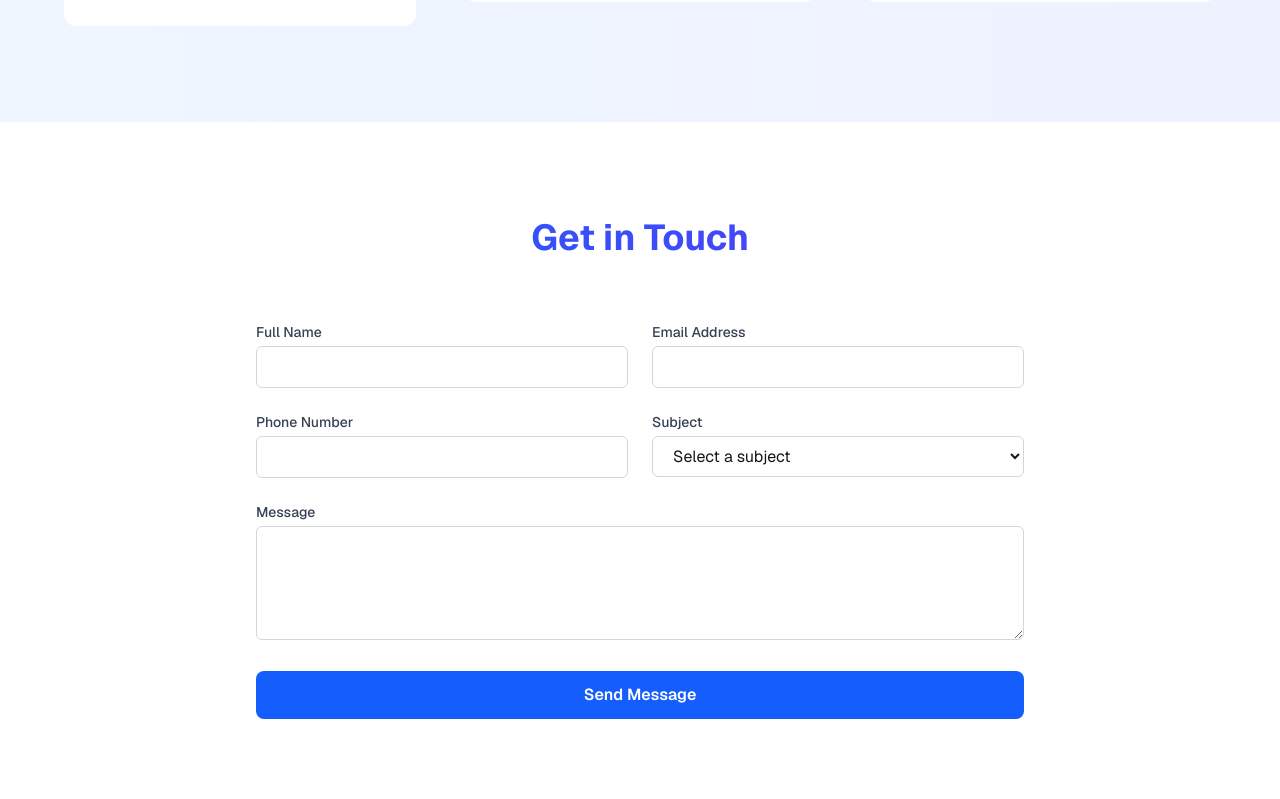
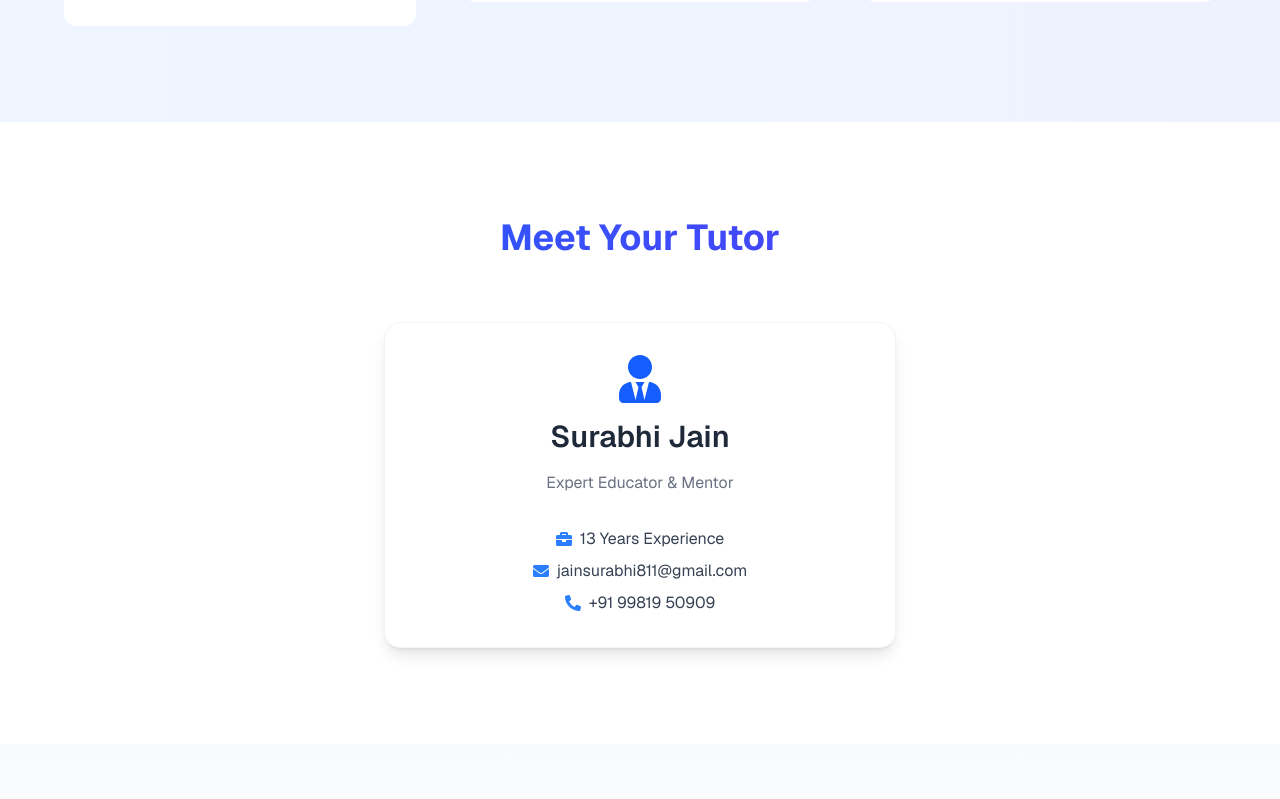
Before and after one commit to AshishNegi1496/surbhi-classes, a Next.js app: page / in a window 1280 px wide. Shown: the part 1781-2580 px from the top of the page. Built offline with nearby package versions, Linux system fonts and the light colour scheme.

Commit message:
added tutor info

```diff
--- a/app/page.tsx
+++ b/app/page.tsx
@@ -1,16 +1,18 @@
 'use client';
 
+import { useState } from 'react';
 import Navbar  from '../components/Navbar';
 import { Footer } from '../components/Footer';
 import  Button  from '../components/Button';
 import  Card  from '../components/Card';
 import ClassCard  from '../components/ClassCard';
-import  StatsCard  from '../components/StatsCard';
 import TestimonialCard  from '../components/TestimonialCard';
 import { ContactForm } from '../components/ContactForm';
-import { motion } from 'framer-motion';
+import { motion, AnimatePresence  } from 'framer-motion';
+import { FaUserTie, FaEnvelope, FaPhoneAlt, FaBriefcase } from 'react-icons/fa';
+export default function Home() {
 
-export default function Home() {
+   const [showContact, setShowContact] = useState(false);
   return (
     <div className="font-sans min-h-screen bg-gradient-to-b from-white to-gray-50">
       <Navbar />
@@ -101,15 +103,67 @@ export default function Home() {
         </div>
       </section>
 
+            {/* Tutor Section */}
+      <section id="tutor" className="py-24 px-8 bg-white">
+        <div className="max-w-4xl mx-auto">
+          <h2 className="text-4xl font-bold text-center mb-16 bg-gradient-to-r from-blue-600 to-indigo-600 text-transparent bg-clip-text">
+            Meet Your Tutor
+          </h2>
+
+          <motion.div
+            initial={{ opacity: 0, scale: 0.95 }}
+            whileInView={{ opacity: 1, scale: 1 }}
+            className="max-w-lg mx-auto bg-white shadow-lg rounded-2xl p-8 border border-gray-100 hover:shadow-2xl transition-all"
+          >
+            <div className="flex flex-col items-center text-center space-y-4">
+              <FaUserTie className="text-5xl text-blue-600" />
+              <h3 className="text-3xl font-semibold text-gray-800">Surabhi Jain</h3>
+              <p className="text-gray-500">Expert Educator & Mentor</p>
+
+              <div className="mt-4 space-y-2 text-gray-700">
+                <p className="flex items-center justify-center gap-2">
+                  <FaBriefcase className="text-blue-500" /> 13 Years Experience
+                </p>
+                <p className="flex items-center justify-center gap-2">
+                  <FaEnvelope className="text-blue-500" /> jainsurabhi811@gmail.com
+                </p>
+                <p className="flex items-center justify-center gap-2">
+                  <FaPhoneAlt className="text-blue-500" /> +91 99819 50909
+                </p>
+              </div>
+            </div>
+          </motion.div>
+        </div>
+      </section>
+
+
       {/* Contact Section */}
-      <section id="contact" className="py-24 px-8 bg-white">
-        <div className="max-w-3xl mx-auto">
-          <h2 className="text-4xl font-bold text-center mb-16 bg-gradient-to-r from-blue-600 to-indigo-600 text-transparent bg-clip-text">
+      <section id="contact" className="py-24 px-8 bg-gradient-to-b from-gray-50 to-white">
+        <div className="max-w-3xl mx-auto text-center">
+          <h2 className="text-4xl font-bold mb-10 bg-gradient-to-r from-blue-600 to-indigo-600 text-transparent bg-clip-text">
             Get in Touch
           </h2>
-          <motion.div initial={{ opacity: 0, y: 20 }} whileInView={{ opacity: 1, y: 0 }}>
-            <ContactForm className="bg-white shadow-xl rounded-2xl p-8" />
-          </motion.div>
+          <Button
+            variant="primary"
+            className="mx-auto hover:scale-105 transition-transform"
+            onClick={() => setShowContact(!showContact)}
+          >
+            {showContact ? 'Hide Contact Form' : 'Show Contact Form'}
+          </Button>
+
+          <AnimatePresence>
+            {showContact && (
+              <motion.div
+                initial={{ opacity: 0, height: 0 }}
+                animate={{ opacity: 1, height: 'auto' }}
+                exit={{ opacity: 0, height: 0 }}
+                transition={{ duration: 0.4 }}
+                className="overflow-hidden mt-8"
+              >
+                <ContactForm />
+              </motion.div>
+            )}
+          </AnimatePresence>
         </div>
       </section>
 
--- a/components/ContactForm.tsx
+++ b/components/ContactForm.tsx
@@ -1,132 +1,161 @@
-'use client'
+"use client";
+import React, { useState, FormEvent } from "react";
+import emailjs from "emailjs-com";
 
+export function ContactForm() {
+  const [formData, setFormData] = useState({
+    name: "",
+    email: "",
+    phone: "",
+    subject: "",
+    message: "",
+  });
 
-import { useState, FormEvent } from 'react';
-import  Button  from './Button';
-
-interface FormData {
-  name: string;
-  email: string;
-  phone: string;
-  subject: string;
-  message: string;
-}
-
-interface ContactFormProps {
-  className?: string;
-}
-
-export const ContactForm = ({ className = '' }: ContactFormProps)  => {
-  const [formData, setFormData] = useState<FormData>({
-    name: '',
-    email: '',
-    phone: '',
-    subject: '',
-    message: ''
-  });
+  const handleChange = (
+    e: React.ChangeEvent<HTMLInputElement | HTMLTextAreaElement>
+  ) => {
+    setFormData({ ...formData, [e.target.name]: e.target.value });
+  };
 
   const handleSubmit = async (e: FormEvent) => {
     e.preventDefault();
-    // Add your form submission logic here
-    console.log('Form submitted:', formData);
-  };
+    console.log("Form submitted:", formData);
 
-  const handleChange = (e: React.ChangeEvent<HTMLInputElement | HTMLTextAreaElement | HTMLSelectElement>) => {
-    const { name, value } = e.target;
-    setFormData(prev => ({
-      ...prev,
-      [name]: value
-    }));
+    try {
+      // ✅ Send email to your inbox (ashishnegi196@gmail.com)
+      const result = await emailjs.send(
+        "service_80dw4rd", // ⚡ Replace with your EmailJS service ID
+        "template_bmd14yo", // ⚡ Replace with your EmailJS template ID
+        {
+          to_email: "ashishnegi1496@gmail.com", // 👈 Force recipient
+          from_name: formData.name,
+          from_email: formData.email,
+          phone: formData.phone,
+          subject: formData.subject,
+          message: formData.message,
+        },
+        "TVbsIe33M5e7nj2Ft" // ⚡ Your EmailJS public key
+      );
+
+      console.log("✅ EmailJS result:", result.text);
+
+      // ✅ Also send WhatsApp message to your number
+      const whatsappNumber = "918628038851"; // 👈 Your WhatsApp number in international format
+      const whatsappUrl = `https://wa.me/${whatsappNumber}?text=📩 New%20Contact%20Form%20Message%0A%0A👤%20Name:%20${encodeURIComponent(
+        formData.name
+      )}%0A📧%20Email:%20${encodeURIComponent(
+        formData.email
+      )}%0A📱%20Phone:%20${encodeURIComponent(
+        formData.phone
+      )}%0A📌%20Subject:%20${encodeURIComponent(
+        formData.subject
+      )}%0A💬%20Message:%20${encodeURIComponent(formData.message)}`;
+
+      window.open(whatsappUrl, "_blank");
+    } catch (err) {
+      console.error("❌ Error sending message:", err);
+    }
   };
 
   return (
-    <form onSubmit={handleSubmit} className="space-y-6">
-      <div className="grid grid-cols-1 md:grid-cols-2 gap-6">
+    <form
+      onSubmit={handleSubmit}
+      className="max-w-xl mx-auto bg-white p-8 rounded-2xl shadow-lg space-y-6 border border-gray-100"
+    >
+      <h2 className="text-2xl font-bold text-gray-800 text-center">
+        Contact Me
+      </h2>
+      <p className="text-gray-500 text-center text-sm">
+        Fill out the form below and I’ll get back to you soon.
+      </p>
+
+      {/* Name */}
       <div>
-          <label htmlFor="name" className="block text-sm font-medium text-gray-700 mb-1">
-            Full Name
+        <label className="block text-sm font-medium text-gray-700 mb-1">
+          Name
         </label>
         <input
           type="text"
-            id="name"
           name="name"
-            required
+          placeholder="John Doe"
           value={formData.name}
           onChange={handleChange}
-            className="w-full px-4 py-2 border border-gray-300 rounded-md focus:ring-blue-500 focus:border-blue-500"
+          className="w-full p-3 rounded-lg border border-gray-300 focus:ring-2 focus:ring-blue-500 focus:outline-none transition"
+          required
         />
       </div>
 
+      {/* Email */}
       <div>
-          <label htmlFor="email" className="block text-sm font-medium text-gray-700 mb-1">
-            Email Address
+        <label className="block text-sm font-medium text-gray-700 mb-1">
+          Email
         </label>
         <input
           type="email"
-            id="email"
           name="email"
-            required
+          placeholder="you@example.com"
           value={formData.email}
           onChange={handleChange}
-            className="w-full px-4 py-2 border border-gray-300 rounded-md focus:ring-blue-500 focus:border-blue-500"
+          className="w-full p-3 rounded-lg border border-gray-300 focus:ring-2 focus:ring-blue-500 focus:outline-none transition"
+          required
         />
       </div>
 
+      {/* Phone */}
       <div>
-          <label htmlFor="phone" className="block text-sm font-medium text-gray-700 mb-1">
-            Phone Number
+        <label className="block text-sm font-medium text-gray-700 mb-1">
+          Phone
         </label>
         <input
           type="tel"
-            id="phone"
           name="phone"
+          placeholder="+91 9876543210"
           value={formData.phone}
           onChange={handleChange}
-            className="w-full px-4 py-2 border border-gray-300 rounded-md focus:ring-blue-500 focus:border-blue-500"
+          className="w-full p-3 rounded-lg border border-gray-300 focus:ring-2 focus:ring-blue-500 focus:outline-none transition"
+          required
         />
       </div>
 
+      {/* Subject */}
       <div>
-          <label htmlFor="subject" className="block text-sm font-medium text-gray-700 mb-1">
+        <label className="block text-sm font-medium text-gray-700 mb-1">
           Subject
         </label>
-          <select
-            id="subject"
+        <input
+          type="text"
           name="subject"
-            required
+          placeholder="Your Subject"
           value={formData.subject}
           onChange={handleChange}
-            className="w-full px-4 py-2 border border-gray-300 rounded-md focus:ring-blue-500 focus:border-blue-500"
-          >
-            <option value="">Select a subject</option>
-            <option value="Mathematics">Mathematics</option>
-            <option value="Science">Science</option>
-            <option value="English">English</option>
-            <option value="Other">Other</option>
-          </select>
-        </div>
+          className="w-full p-3 rounded-lg border border-gray-300 focus:ring-2 focus:ring-blue-500 focus:outline-none transition"
+          required
+        />
       </div>
 
+      {/* Message */}
       <div>
-        <label htmlFor="message" className="block text-sm font-medium text-gray-700 mb-1">
+        <label className="block text-sm font-medium text-gray-700 mb-1">
           Message
         </label>
         <textarea
-          id="message"
           name="message"
-          required
-          rows={4}
+          placeholder="Write your message..."
           value={formData.message}
           onChange={handleChange}
-          className="w-full px-4 py-2 border border-gray-300 rounded-md focus:ring-blue-500 focus:border-blue-500"
+          rows={4}
+          className="w-full p-3 rounded-lg border border-gray-300 focus:ring-2 focus:ring-blue-500 focus:outline-none transition"
+          required
         />
       </div>
 
-      <div>
-        <Button type="submit" variant="primary" className="w-full">
+      {/* Button */}
+      <button
+        type="submit"
+        className="w-full bg-blue-600 text-white py-3 rounded-lg font-semibold shadow-md hover:bg-blue-700 hover:shadow-lg transition transform hover:-translate-y-0.5"
+      >
         Send Message
-        </Button>
-      </div>
+      </button>
     </form>
   );
-};
+}
--- a/components/Navbar.tsx
+++ b/components/Navbar.tsx
@@ -20,7 +20,7 @@ const Navbar = () => {
   };
 
   return (
-    <nav className="sticky top-0 bg-black/50 backdrop-blur-md shadow-sm py-4 px-8 z-50">
+    <nav className="sticky top-0 bg-blue-800/50 backdrop-blur-md shadow-sm py-4 px-8 z-50">
       <div className="max-w-6xl mx-auto flex justify-between items-center">
         <h1 className="text-2xl font-bold text-white">Surabhi Classes</h1>
 
--- a/package.json
+++ b/package.json
@@ -9,10 +9,12 @@
     "lint": "eslint"
   },
   "dependencies": {
+    "emailjs-com": "^3.2.0",
     "framer-motion": "^12.23.13",
     "next": "15.5.3",
     "react": "19.1.0",
-    "react-dom": "19.1.0"
+    "react-dom": "19.1.0",
+    "react-icons": "^5.5.0"
   },
   "devDependencies": {
     "@eslint/eslintrc": "^3",
```
Also changed, not shown: 1 other file (tests, documents, lock files or other folders). Lines whose indentation alone changed are shown as unchanged.
